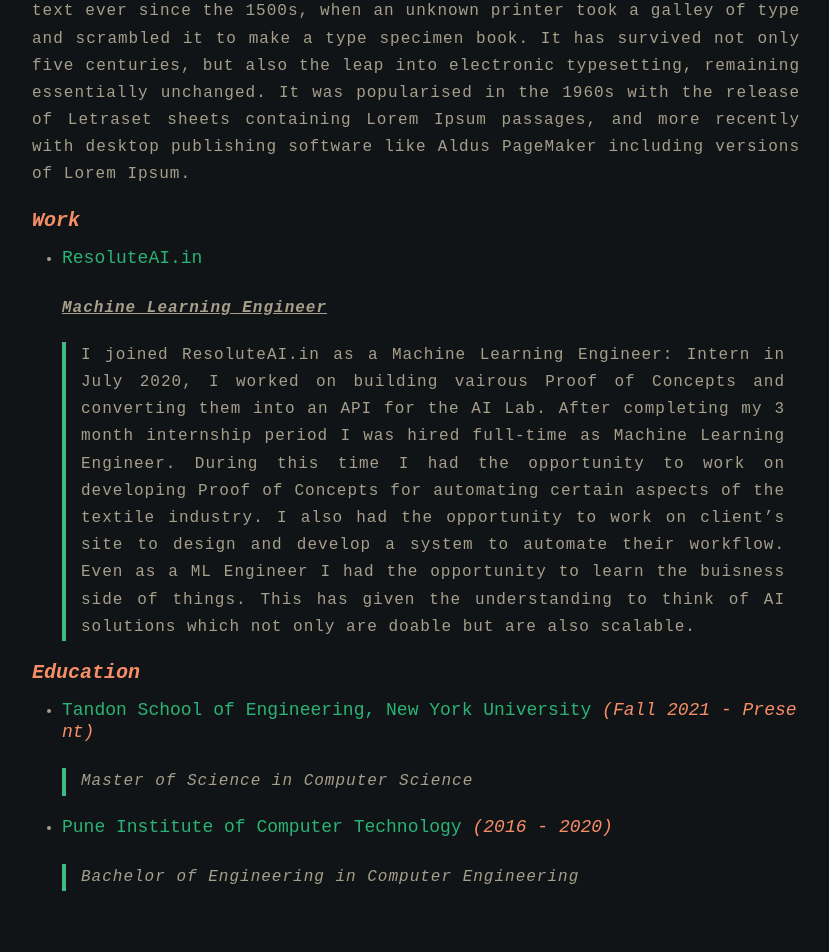
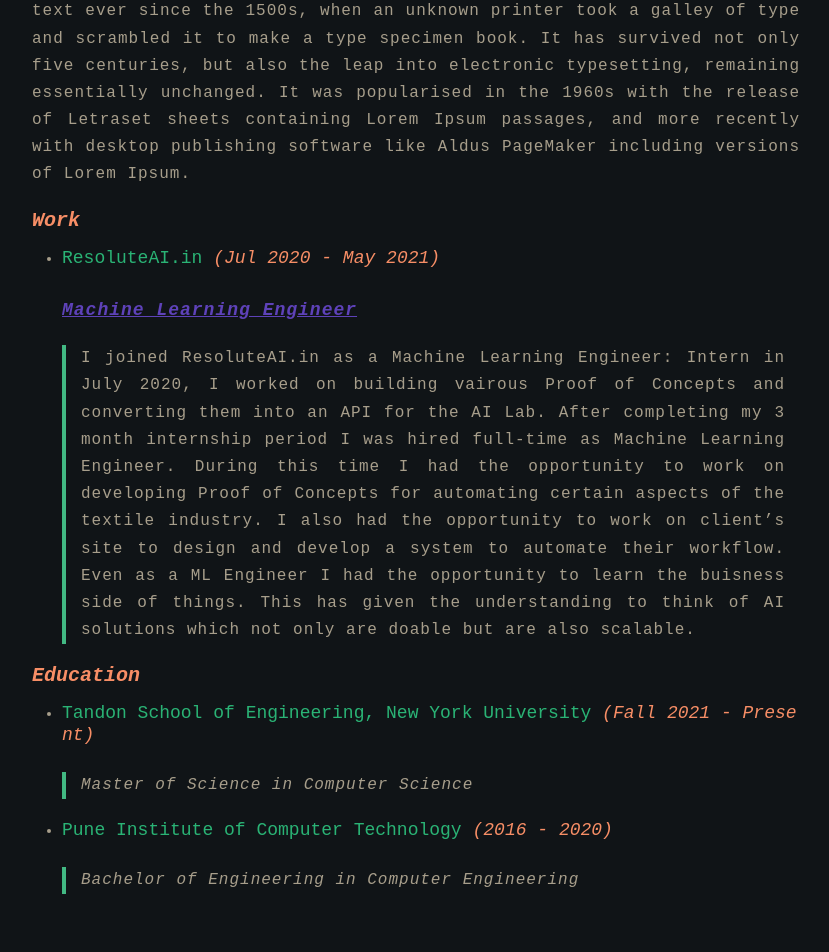
Before and after one commit to atharva-bhagwat/atharva-bhagwat.github.io, a Jekyll site: the page built from about.md, in a window 1280 px wide. Shown: the part 410-1362 px from the top of the page, without its empty margins (224-1053 px from the left). Built offline with Jekyll 4.4.1, drawn with Linux system fonts in a browser that asks for light colours.

Commit message:
Updated about page

```diff
--- a/about.md
+++ b/about.md
@@ -10,8 +10,8 @@ Lorem Ipsum is simply dummy text of the printing and typesetting industry. Lorem
 
 # ***Work***
 
-- ## <a href="https://resoluteai.in/" target="_blank">ResoluteAI.in</a>
-    _**<u>Machine Learning Engineer</u>**_
+- ## <a href="https://resoluteai.in/" target="_blank">ResoluteAI.in</a> _(Jul 2020 - May 2021)_
+    _**<u style='font-size:18px; color:#5e42b9;'>Machine Learning Engineer</u>**_
 
     > I joined ResoluteAI.in as a Machine Learning Engineer: Intern in July 2020, I worked on building vairous Proof of Concepts and converting them into an API for  the AI Lab. After completing my 3 month internship period I was hired full-time as Machine Learning Engineer. During this time I had the opportunity to work on developing Proof of Concepts for automating certain aspects of the textile industry. I also had the opportunity to work on client's site to design and develop a system to automate their workflow. Even as a ML Engineer I had the opportunity to learn the buisness side of things. This has given the understanding to think of AI solutions which not only are doable but are also scalable.
 
```
